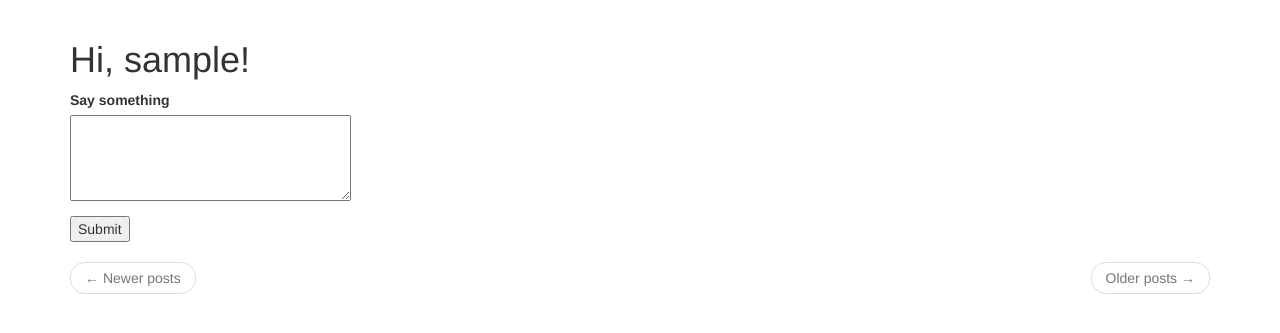
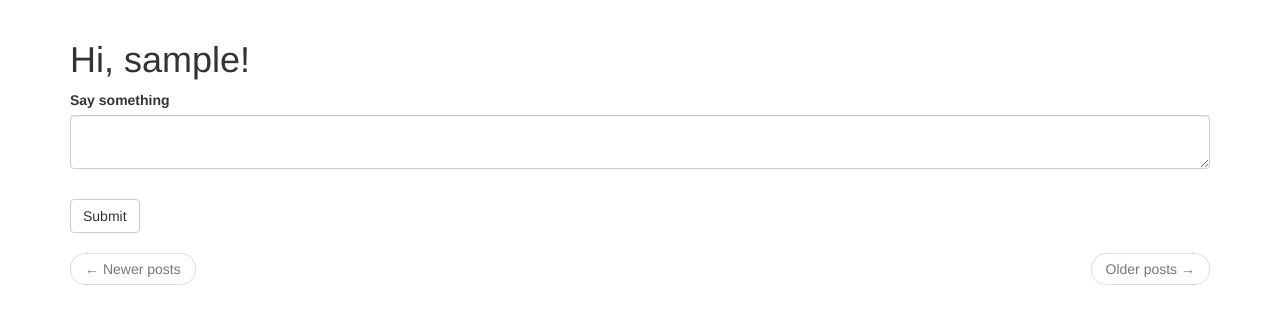
Before and after one commit to grbarker/Freyja, a Flask app: page / in a window 1280 px wide. Shown: the part 50-383 px from the top of the page. Run offline with Flask 2, Linux system fonts and the light colour scheme; the visitor is signed in with stand-in values (Sample User, id 1); data comes from the database, SQL or seed files in the repository; data that the repository does not hold is empty; some libraries are stand-ins or nearby versions.

Commit message:
Style form.

```diff
--- a/app/templates/index.html
+++ b/app/templates/index.html
@@ -7,12 +7,12 @@
         {{ form.hidden_tag() }}
         <p>
             {{ form.post.label }}<br>
-            {{ form.post(cols=32, rows=4) }}<br>
+            {{ form.post(class="form-control") }}<br>
             {% for error in form.post.errors %}
             <span style="color: red;">[{{ error }}]</span>
             {% endfor %}
         </p>
-        <p>{{ form.submit() }}</p>
+        <p>{{ form.submit(class="btn btn-default") }}</p>
     </form>
     {% endif %}
     {% for post in posts %}
```
